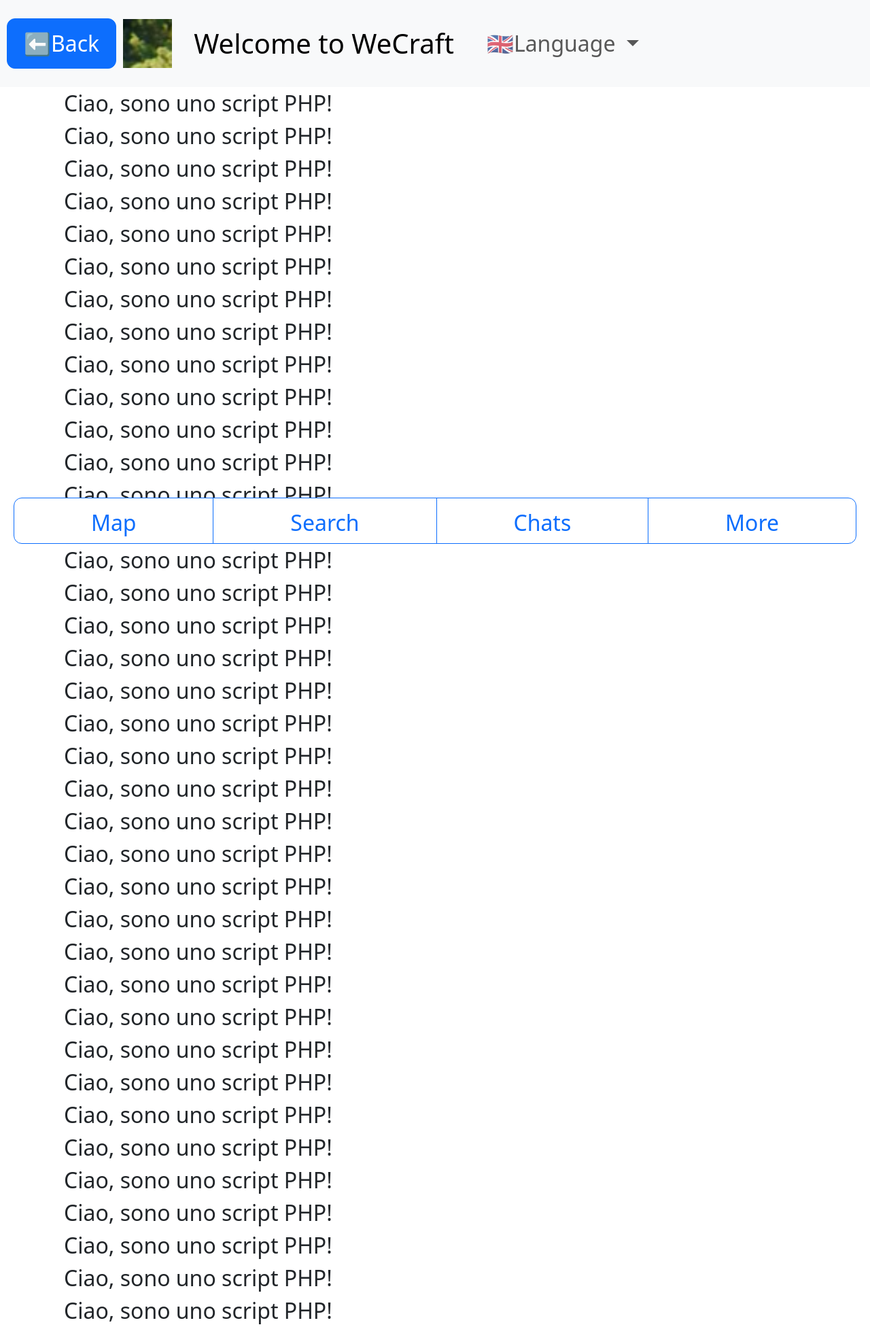
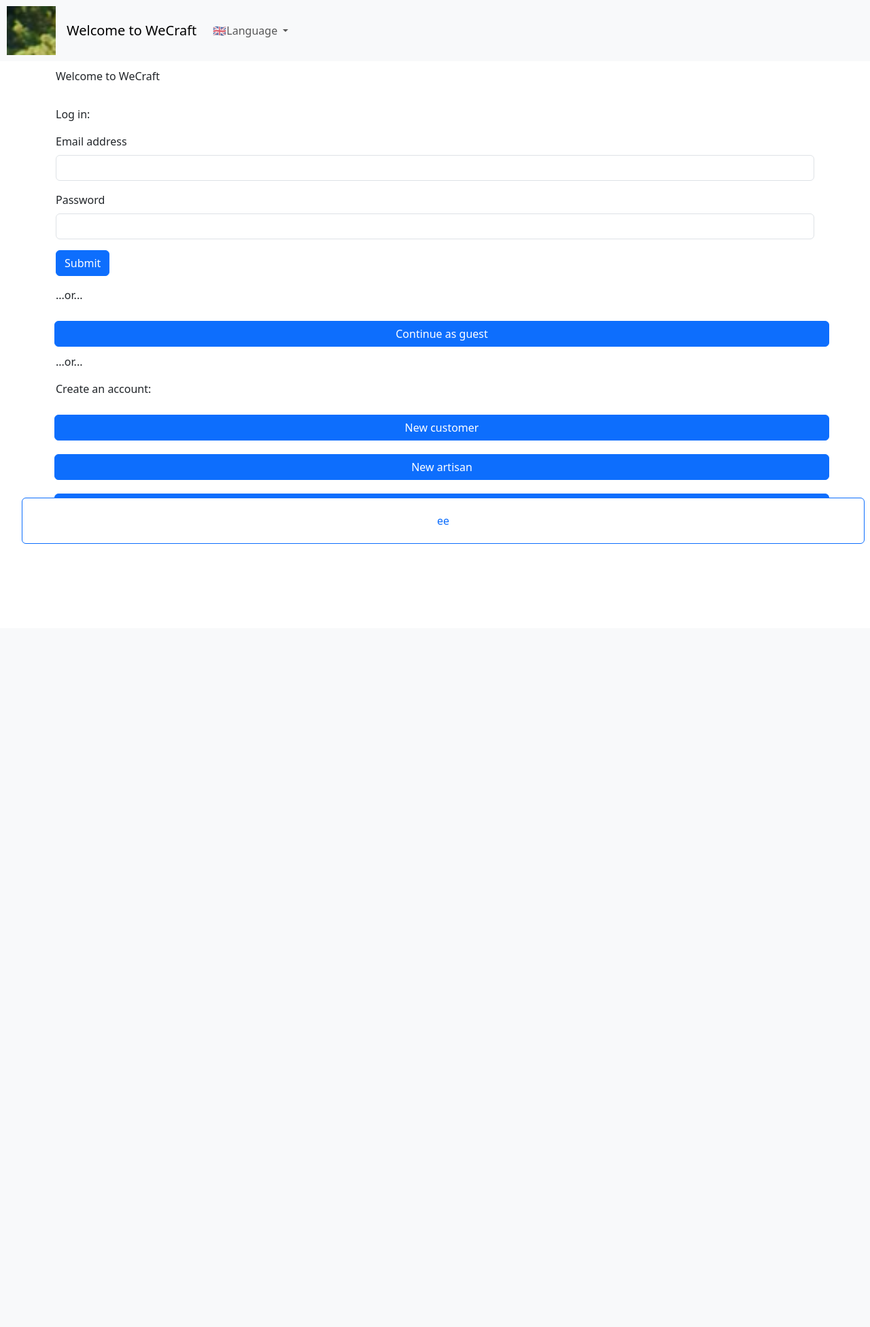
Before and after one commit to CarloAmbrogi/WeCraftCarloAmbrogi, a PHP site: page /?language=en in a window 1280 px wide. Shown: the top 1952 px of the page at 68% size. After the commit the page ends 800 px from the top, so only its background shows below. Run offline with PHP 8.4, Linux system fonts and the light colour scheme; some libraries are stand-ins or nearby versions.

Commit message:
Continued starting creating WeCraft

```diff
--- /dev/null
+++ b/WeCraft/components/bodyOfThePage.php
@@ -0,0 +1,216 @@
+<?php
+
+  $L;//global variable to read language strings
+
+  //To create a page you should always:
+  //Do initial scripts
+  //Second: call upperPartOfThePage
+  //Third: Insert the content of the page
+  //Fourth: call lowerPartOfThePage
+
+  //This function is to do the initial scripts such as load the strings
+  function doInitialScripts(){
+    //Load the language of the site
+    if (isset($_GET["language"])) {
+      $lang = $_GET["language"];
+      setcookie("language", $lang, time() + (86400 * 30), "/");
+    }
+    $acceptLanguage = substr($_SERVER['HTTP_ACCEPT_LANGUAGE'], 0, 2);
+    if (!isset($_COOKIE['language'])) {
+      $lang = $acceptLanguage;
+      setcookie("language", $acceptLanguage, time() + (86400 * 30), "/");
+    }
+    if (!isset($lang) && isset($_COOKIE['language'])) {
+      $lang = $_COOKIE['language'];
+    }
+    if (!isset($lang) || $lang != "it") {
+      $lang = "en";
+    }
+    $GLOBALS['$L'] = parse_ini_file("strings/$lang.ini"); //set global variable to read language strings
+  }
+
+  //This function is to load the upper part of the page
+  //Parameters: title of the page and link of the back button (empty string if not back button)
+  function upperPartOfThePage($titleOfThePage, $backButtonLink)
+  {
+    //upper part of the page
+    ?>
+      <!DOCTYPE html>
+      <html lang="it">
+
+      <head>
+        <meta charset="utf-8">
+        <meta name="generator" content="AlterVista - Editor HTML" />
+        <meta name="description" content="WeCraft - For artisans in India">
+        <!-- Title and icon of the page -->
+        <title>
+          <?= $titleOfThePage ?>
+        </title>
+        <link rel="icon" href="./Icons/faviconIcon.png">
+        <!-- WebApp -->
+        <meta name="apple-mobile-web-app-capable" content="yes">
+        <meta name="apple-mobile-web-app-status-bar-style" content="green">
+        <meta name="apple-mobile-web-app-title" content="WeCraft">
+        <link rel="apple-touch-icon" href="./Icons/faviconIcon.png" sizes="32x32">
+      </head>
+
+      <body>
+      <!-- Import jQuery for Bootstrap -->
+      <script src="https://code.jquery.com/jquery-2.1.3.min.js"></script>
+      <script src="http://maxcdn.bootstrapcdn.com/bootstrap/3.3.1/js/bootstrap.min.js"></script>
+      <!-- Import Bootstrap -->
+      <link href="https://cdn.jsdelivr.net/npm/bootstrap@5.3.2/dist/css/bootstrap.min.css" rel="stylesheet"
+        integrity="sha384-T3c6CoIi6uLrA9TneNEoa7RxnatzjcDSCmG1MXxSR1GAsXEV/Dwwykc2MPK8M2HN" crossorigin="anonymous">
+      <script src="https://cdn.jsdelivr.net/npm/bootstrap@5.3.2/dist/js/bootstrap.bundle.min.js"
+        integrity="sha384-C6RzsynM9kWDrMNeT87bh95OGNyZPhcTNXj1NW7RuBCsyN/o0jlpcV8Qyq46cDfL"
+        crossorigin="anonymous"></script>
+      <!-- Navbar -->
+      <nav class="navbar navbar-expand-md fixed-top bg-body-tertiary">
+        <!-- Back button (not in all pages it will be present) -->
+        <?php
+          if($backButtonLink != ""){
+            ?>
+              <button type="button" onclick="window.location='<?= $backButtonLink ?>';" class="btn btn-primary"
+                style="margin:10px;">⬅️
+                <?= $GLOBALS['$L']["Back"] ?>
+              </button>
+            <?php
+          } else {
+            ?>
+              <!-- Little space instead of the back button -->
+              <div id="mySpacer"></div>
+            <?php
+          }
+        ?>
+        <div class="collapse navbar-collapse" id="navbarSupportedContent">
+          <a class="navbar-brand" href="./"><!-- Image of WeCraft to return to home page -->
+            <img src="./Icons/faviconIcon.png" alt="faviconIcon" width="72" height="72"
+              class="d-inline-block align-text-center">
+          </a>
+          <a class="navbar-brand" href="#"
+            onclick="window.location.reload(true);"><!-- Title of the page to reload the page -->
+            <?= $titleOfThePage ?>
+          </a>
+          <ul class="navbar-nav me-auto mb-md-0">
+            <li class="nav-item dropdown">
+              <a class="nav-link dropdown-toggle" href="#" role="button" data-bs-toggle="dropdown" aria-expanded="false">
+                <?= $GLOBALS['$L']["SLanguage"] ?>
+              </a>
+              <ul class="dropdown-menu">
+                <li><a class="dropdown-item" href="?language=en">
+                    🇬🇧English
+                  </a></li>
+                <li><a class="dropdown-item" href="?language=it">
+                    🇮🇹Italiano
+                  </a></li>
+              </ul>
+            </li>
+          </ul>
+        </div>
+        <button class="navbar-toggler" type="button" data-bs-toggle="collapse" data-bs-target="#navbarSupportedContent"
+          aria-controls="navbarSupportedContent" aria-expanded="false" aria-label="Toggle navigation">
+          <span class="navbar-toggler-icon"></span>
+        </button>
+      </nav>
+
+      <!-- Content of the page -->
+      <main role="main" class="container" id="spaceAfterNavBar">
+    <?php
+  }
+
+  //This function is to load the lower part of the page
+  //Parameters: array elements for the footer (empty array if no footer);
+  //each elements of this array is an array with 2 elements with the title and the link
+  function lowerPartOfThePage($elementsForTheFooter){
+    ?>
+      </main>
+
+        <div class="row" id="finalSpaceBeforeTheFooter"></div>
+        <!-- Footer (not all buttons will be showed) -->
+        <?php
+          if(count($elementsForTheFooter) > 0){
+            ?>
+              <div class="row">
+                <div class="btn-group" role="group" aria-label="Basic outlined example">
+                  <?php
+                    foreach($elementsForTheFooter as &$elementForTheFooter){
+                      ?>
+                        <button type="button" class="btn btn-outline-primary" onclick="window.location='<?= $elementForTheFooter[1] ?>';">
+                          <?= $elementForTheFooter[0] ?>
+                        </button>
+                      <?php
+                    }
+                  ?>
+                </div>
+              </div>
+            <?php
+          }
+        ?>
+
+      </body>
+
+      </html>
+
+      <style>
+      html {
+        font-size: 2rem;
+      }
+
+      nav {
+        height: 128px;
+      }
+
+      .dropdown {
+        background-color: #F8F9FA;
+      }
+
+      .navbar-brand {
+        background-color: #F8F9FA;
+      }
+
+      .btn-outline-primary {
+        background-color: #FFFFFF;
+      }
+
+      #finalSpaceBeforeTheFooter {
+        height: 250px;
+      }
+
+      .btn-group {
+        position: fixed;
+        bottom: 0px;
+        padding: 20px;
+        padding-bottom: 40px;
+        transform: translateX(24px);
+        height: 128px;
+      }
+
+      #spaceAfterNavBar {
+          position: relative;
+          top: 150px;
+        }
+
+      @media (min-aspect-ratio: 1/1) {
+        .btn-group {
+          padding-bottom: 0px;
+          height: 88px;
+        }
+        html {
+          font-size: 1rem;
+        }
+        nav {
+          height: 90px;
+        }
+        #spaceAfterNavBar {
+          top: 100px;
+        }
+      }
+
+      #mySpacer {
+        width: 10px;
+      }
+      </style>
+    <?php
+  }
+
+?>
--- a/WeCraft/index.php
+++ b/WeCraft/index.php
@@ -1,137 +1,87 @@
 <?php
-  //Load the language of the site
-  if(isset($_GET["language"])){
-    $lang = $_GET["language"];
-    setcookie("language", $lang, time() + (86400 * 30), "/");
-  }
-  if(!isset($_COOKIE['language'])){
-    $acceptLanguage = substr($_SERVER['HTTP_ACCEPT_LANGUAGE'], 0, 2);
-    setcookie("language", $acceptLanguage, time() + (86400 * 30), "/");
-  }
-  if(!isset($lang)){
-    $lang = $_COOKIE['language'];
-  }
-  if($lang != "it"){
-    $lang = "en";
-  }
-  $L = parse_ini_file("strings/$lang.ini");//variable to read language strings
+  include "components/bodyOfThePage.php";
+
+  //Home page of WeCraft
+  doInitialScripts();
+  upperPartOfThePage($GLOBALS['$L']["Welcome to WeCraft"],"");
+  ?>
+    <div class="row mb-3">
+      <p><?= $GLOBALS['$L']["Welcome to WeCraft"] ?></p>
+    </div>
+    <div class="row mb-3">
+      <p>Log in:</p>
+      <form>
+        <div class="mb-3">
+          <label for="exampleInputEmail1" class="form-label"><?= $GLOBALS['$L']["Email address"] ?></label>
+          <input class="form-control" id="insertedEmal" aria-describedby="emailHelp">
+        </div>
+        <div class="mb-3">
+          <label for="exampleInputPassword1" class="form-label">Password</label>
+          <input type="password" class="form-control" id="insertedPassword">
+        </div>
+        <button id="submit" type="submit" class="btn btn-primary">Submit</button>
+      </form>
+    </div>
+    <div class="row">
+      <p><?= $GLOBALS['$L']["...or..."] ?></p>
+    </div>
+    <div class="row">
+      <button type="button" onclick="window.location='LINKTOCONTINUEASGUEST';" class="btn btn-primary"
+        style="margin:10px;">
+        <?= $GLOBALS['$L']["Continue as guest"] ?>
+      </button>
+    </div>
+    <div class="row">
+      <p><?= $GLOBALS['$L']["...or..."] ?></p>
+    </div>
+    <div class="row">
+      <p><?= $GLOBALS['$L']["Create an account:"] ?></p>
+    </div>
+    <div class="row">
+      <button type="button" onclick="window.location='LINKTOCREATEANACCOUNT';" class="btn btn-primary"
+        style="margin:10px;">
+        <?= $GLOBALS['$L']["New customer"] ?>
+      </button>
+    </div>
+    <div class="row">
+      <button type="button" onclick="window.location='LINKTOCREATEANACCOUNT';" class="btn btn-primary"
+        style="margin:10px;">
+        <?= $GLOBALS['$L']["New artisan"] ?>
+      </button>
+    </div>
+    <div class="row">
+      <button type="button" onclick="window.location='LINKTOCREATEANACCOUNT';" class="btn btn-primary"
+        style="margin:10px;">
+        <?= $GLOBALS['$L']["New designer"] ?>
+      </button>
+    </div>
+  <?php
+  lowerPartOfThePage([["ee","rr"]]);
+  ?>
+    <script>
+      //form inserted parameters
+      const form = document.querySelector('form');
+      const insertedEmal = document.getElementById('insertedEmal');
+      const insertedPassword = document.getElementById('insertedPassword');
+
+      function isValidEmail(email) {
+        const emailRegex = /^[a-zA-Z0-9._%+-]+@[a-zA-Z0-9.-]+\.[a-zA-Z]{2,}$/;
+        return emailRegex.test(email);
+      }
+
+      //prevent sending form with errors
+      form.onsubmit = function(e){
+        if(insertedEmal.value === ""){
+          e.preventDefault();
+          alert("<?= $GLOBALS['$L']["misseddEmailAddress"] ?>");
+        } else if(!isValidEmail(insertedEmal.value)){
+          e.preventDefault();
+          alert("<?= $GLOBALS['$L']["emailAddressNotValid"] ?>");
+        } else if(insertedPassword.value === ""){
+          e.preventDefault();
+          alert("<?= $GLOBALS['$L']["missedInsertPassword"] ?>");
+        }
+      }
+    </script>
+  <?php
 ?>
-
-<!DOCTYPE html>
-<html lang="it">
-
-<head>
-  <meta charset="utf-8">
-  <meta name="generator" content="AlterVista - Editor HTML" />
-  <meta name="description" content="WeCraft - For artisans in India">
-  <!-- Title and icon of the page -->
-  <title><?=$L["Welcome to WeCraft"]?></title>
-  <link rel="icon" href="./Icons/faviconIcon.png">
-  <!-- WebApp -->
-  <meta name="apple-mobile-web-app-capable" content="yes">
-  <meta name="apple-mobile-web-app-status-bar-style" content="green">
-  <meta name="apple-mobile-web-app-title" content="WeCraft">
-  <link rel="apple-touch-icon" href="./Icons/faviconIcon.png" sizes="32x32">
-</head>
-
-<body>
-  <!-- Import jQuery for Bootstrap -->
-  <script src="https://code.jquery.com/jquery-2.1.3.min.js"></script>
-  <script src="http://maxcdn.bootstrapcdn.com/bootstrap/3.3.1/js/bootstrap.min.js"></script>
-  <!-- Import Bootstrap -->
-  <link href="https://cdn.jsdelivr.net/npm/bootstrap@5.3.2/dist/css/bootstrap.min.css" rel="stylesheet"
-    integrity="sha384-T3c6CoIi6uLrA9TneNEoa7RxnatzjcDSCmG1MXxSR1GAsXEV/Dwwykc2MPK8M2HN" crossorigin="anonymous">
-  <script src="https://cdn.jsdelivr.net/npm/bootstrap@5.3.2/dist/js/bootstrap.bundle.min.js"
-    integrity="sha384-C6RzsynM9kWDrMNeT87bh95OGNyZPhcTNXj1NW7RuBCsyN/o0jlpcV8Qyq46cDfL"
-    crossorigin="anonymous"></script>
-  <!-- Navbar -->
-  <nav class="navbar navbar-expand-md fixed-top bg-body-tertiary">
-    <!-- Back button (not in all pages it will be present) -->
-    <button type="button" onclick="window.location='http://www.example.com';" class="btn btn-primary"
-      style="margin:10px;">⬅️<?=$L["Back"]?></button>
-    <div class="collapse navbar-collapse" id="navbarSupportedContent">
-      <a class="navbar-brand" href="./"><!-- Image of WeCraft to return to home page -->
-        <img src="./Icons/faviconIcon.png" alt="faviconIcon" width="72" height="72"
-          class="d-inline-block align-text-center">
-      </a>
-      <a class="navbar-brand" href="#" onclick="window.location.reload(true);"><!-- Title of the page to reload the page -->
-        <?=$L["Welcome to WeCraft"]?>
-      </a>
-      <ul class="navbar-nav me-auto mb-md-0">
-        <li class="nav-item dropdown">
-          <a class="nav-link dropdown-toggle" href="#" role="button" data-bs-toggle="dropdown" aria-expanded="false">
-            <?=$L["SLanguage"]?>
-          </a>
-          <ul class="dropdown-menu">
-            <li><a class="dropdown-item" href="?language=en">
-                🇬🇧English
-              </a></li>
-            <li><a class="dropdown-item" href="?language=it">
-                🇮🇹Italiano
-              </a></li>
-          </ul>
-        </li>
-      </ul>
-    </div>
-    <button class="navbar-toggler" type="button" data-bs-toggle="collapse" data-bs-target="#navbarSupportedContent"
-      aria-controls="navbarSupportedContent" aria-expanded="false" aria-label="Toggle navigation">
-      <span class="navbar-toggler-icon"></span>
-    </button>
-  </nav>
-
-  <!-- Content of the page -->
-  <main role="main" class="container" style="position:relative;top:128px;">
-    <div class="jumbotron">
-      <?php for ($i = 0; $i < 100; $i++) {
-        echo "Ciao, sono uno script PHP!<br>";
-      } ?>
-    </div>
-  </main>
-
-  <div class="row" id="finalSpaceBeforeTheFooter"></div>
-  <!-- Footer (not all buttons will be showed) -->
-  <div class="row">
-    <div class="btn-group" role="group" aria-label="Basic outlined example">
-      <button type="button" class="btn btn-outline-primary" onclick="window.location='http://www.example.com';"><?=$L["Map"]?></button>
-      <button type="button" class="btn btn-outline-primary" onclick="window.location='http://www.example.com';"><?=$L["Search"]?></button>
-      <button type="button" class="btn btn-outline-primary" onclick="window.location='http://www.example.com';"><?=$L["Chats"]?></button>
-      <button type="button" class="btn btn-outline-primary" onclick="window.location='http://www.example.com';"><?=$L["More"]?></button>
-    </div>
-  </div>
-</body>
-</html>
-
-<style>
-  html {
-    font-size: 2rem;
-  }
-  nav {
-    height: 128px;
-  }
-  .dropdown {
-    background-color: #F8F9FA;
-  }
-  .navbar-brand {
-    background-color: #F8F9FA;
-  }
-  .btn-outline-primary {
-    background-color: #FFFFFF;
-  }
-  #finalSpaceBeforeTheFooter {
-    height: 250px;
-  }
-  .btn-group {
-    position: fixed;
-    bottom: 0px;
-    padding: 20px;
-    padding-bottom: 40px;
-    transform: translateX(24px);
-    height: 128px;
-  }
-  @media (min-aspect-ratio: 1/1) {
-    .btn-group {
-      padding-bottom: 0px;
-      height: 88px;
-    }
-  }
-</style>
```
Also changed, not shown: WeCraft/examples/index.php (added, +136 -0 lines), WeCraft/strings/en.ini (+10 -0 lines), WeCraft/strings/it.ini (+10 -0 lines).
